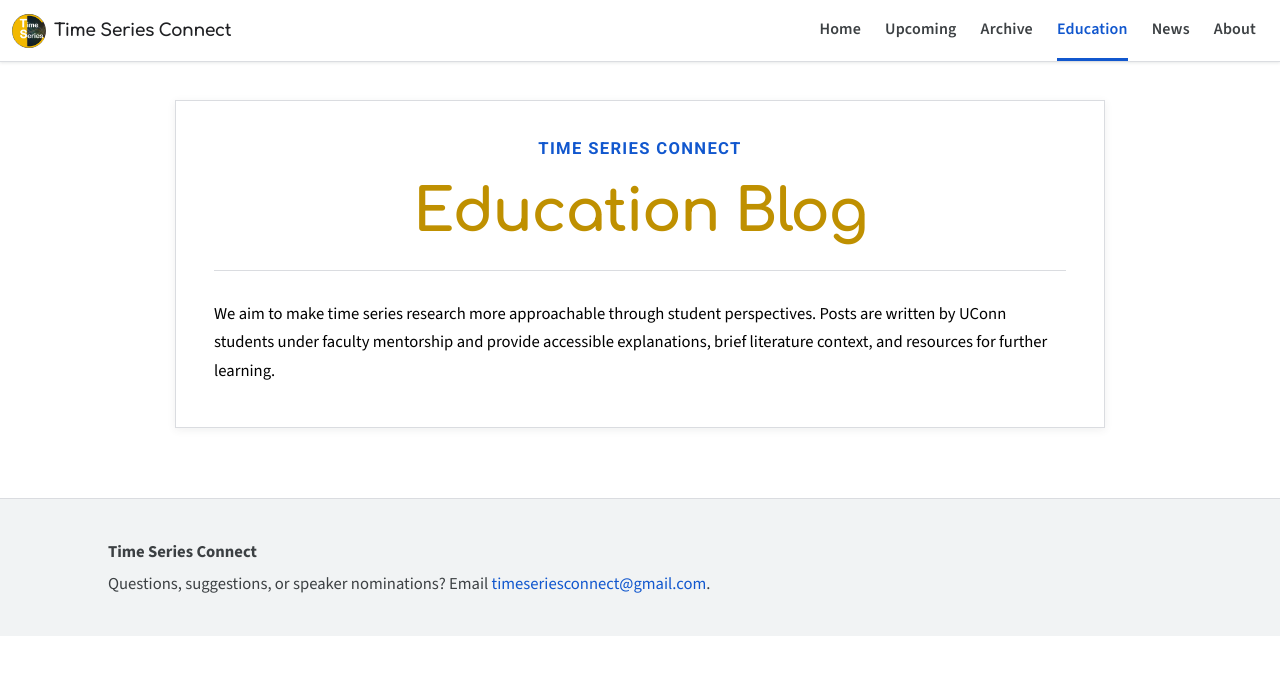
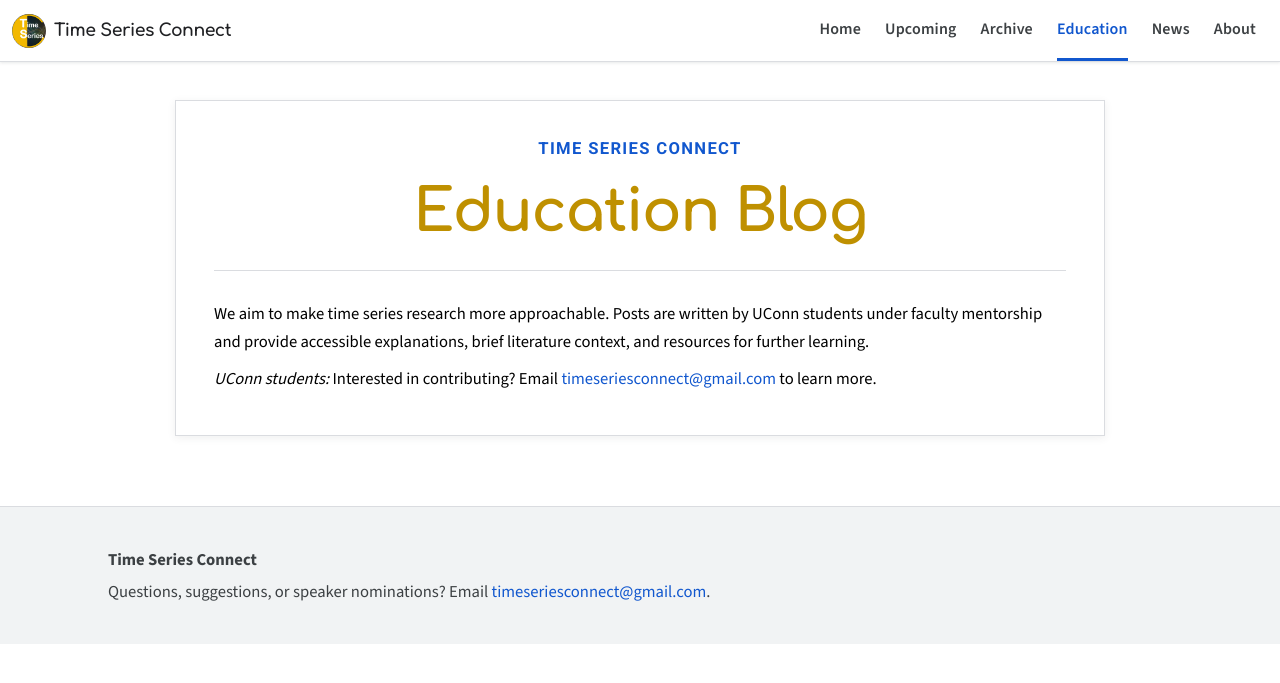
Before and after one commit to yaozheng-stat/time-series-connect, a Jekyll site: the page built from _pages/education-blog.md, in a window 1280 px wide. Shown: the top 683 px of the page. Built offline with Jekyll 4.4.1, drawn with Linux system fonts in a browser that asks for light colours.

Commit message:
update description

```diff
--- a/_pages/education-blog.md
+++ b/_pages/education-blog.md
@@ -4,4 +4,6 @@ title: Education Blog
 permalink: /education-blog/
 ---
 
-We aim to make time series research more approachable through student perspectives. Posts are written by UConn students under faculty mentorship and provide accessible explanations, brief literature context, and resources for further learning.
+We aim to make time series research more approachable. Posts are written by UConn students under faculty mentorship and provide accessible explanations, brief literature context, and resources for further learning.
+
+*UConn students:* Interested in contributing? Email [timeseriesconnect@gmail.com](mailto:timeseriesconnect@gmail.com) to learn more.
```
